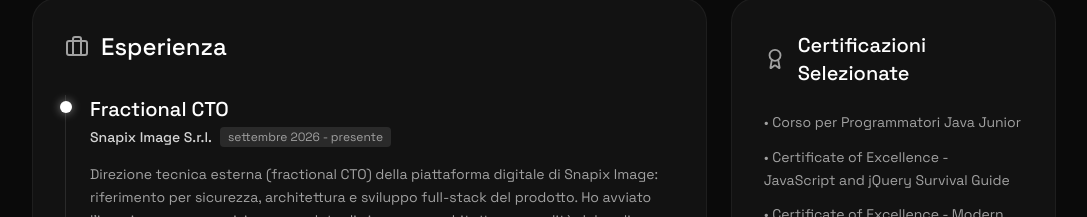
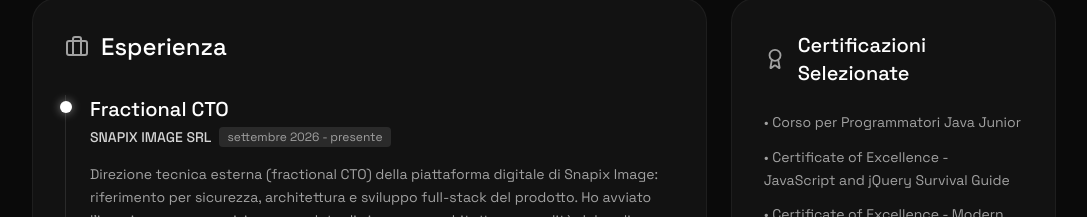
Before and after one commit to sadsotti/main-website, a React (Vite) app: page /about in a window 1280 px wide. Shown: the part 689-906 px from the top of the page, without its empty margins (96-1183 px from the left). Built offline with nearby package versions, Linux system fonts and the light colour scheme; a web font is replaced by a local one.

Commit message:
Update company name to 'SNAPIX IMAGE SRL'

```diff
--- a/src/pages/About.jsx
+++ b/src/pages/About.jsx
@@ -58,7 +58,7 @@ function About() {
                 <div className="absolute w-3 h-3 bg-white rounded-full left-[-6.5px] top-1.5 shadow-[0_0_10px_rgba(255,255,255,0.5)]" aria-hidden="true"></div>
                 <h3 className="text-xl font-medium text-white mb-1">Fractional CTO</h3>
                 <div className="flex flex-wrap gap-2 items-center mb-4">
-                  <span className="text-sm text-neutral-300 font-medium">Snapix Image S.r.l.</span>
+                  <span className="text-sm text-neutral-300 font-medium">SNAPIX IMAGE SRL</span>
                   <span className="text-xs px-2 py-0.5 bg-white/10 rounded text-neutral-400">settembre 2026 - presente</span>
                 </div>
                 <p className="text-sm text-neutral-400 leading-relaxed">
```
